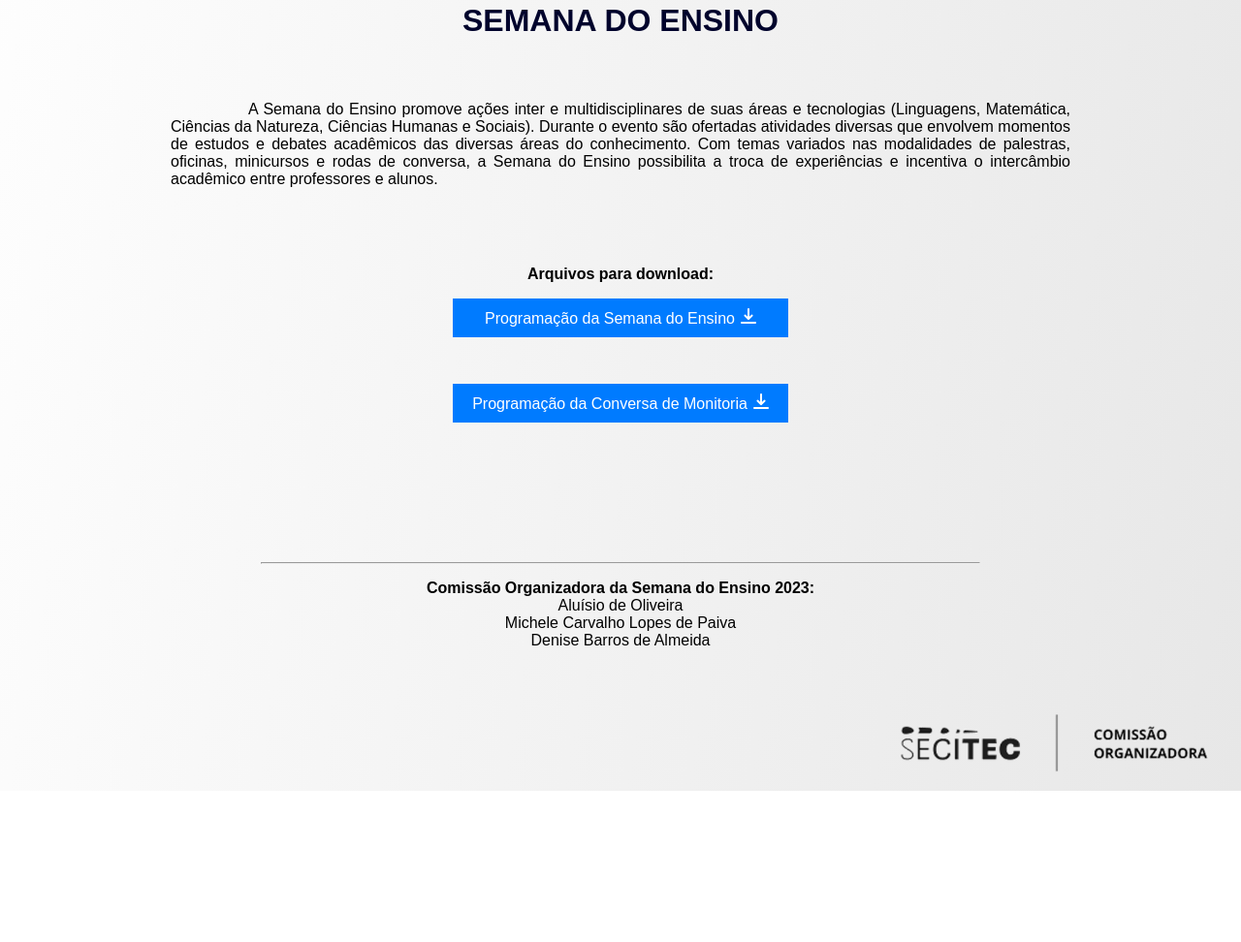
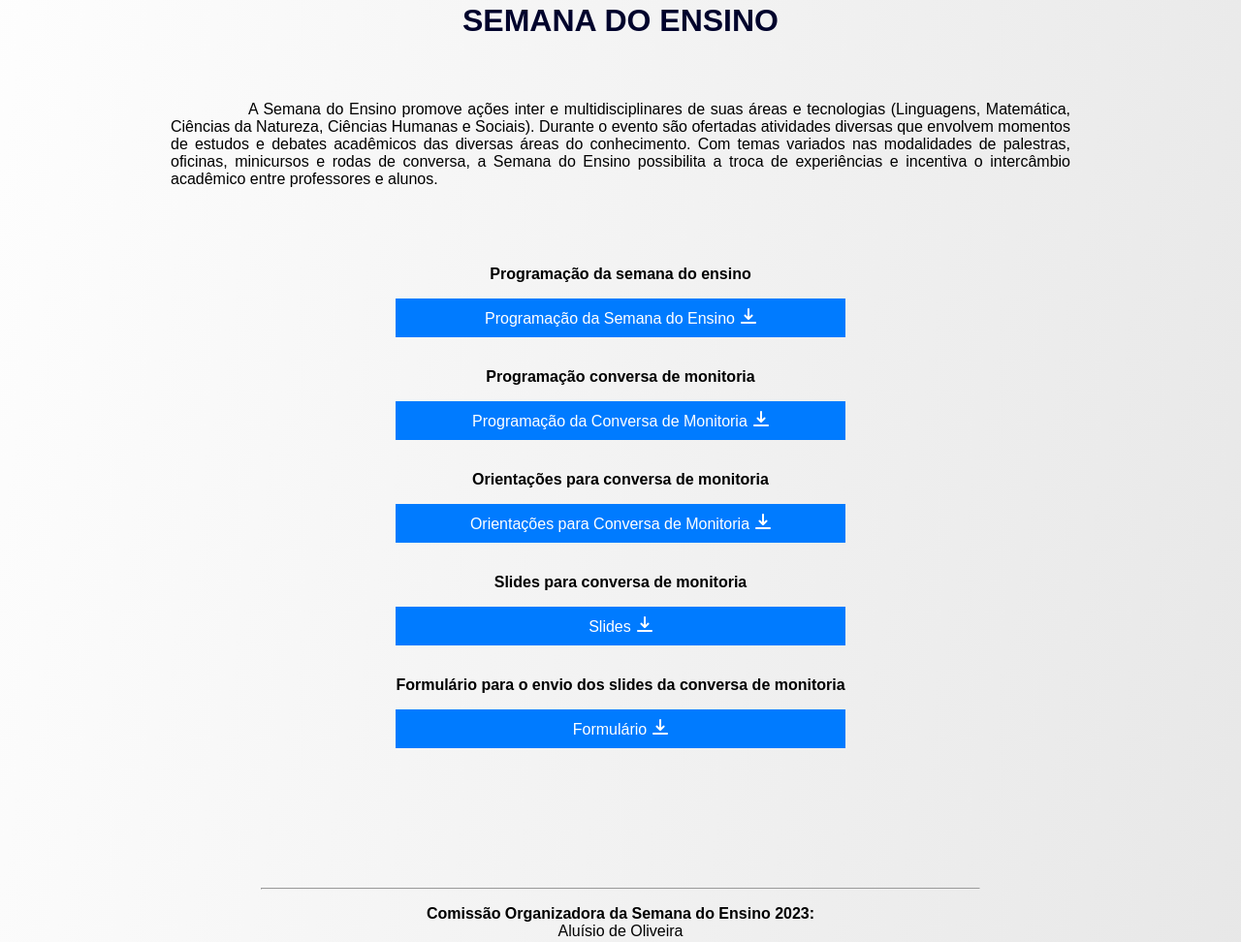
Before and after one commit to secitec-2023/ifsudestemg, a plain HTML site: page docs/pages/semana_do_ensino.html in a window 1280 px wide. Shown: the part 598-1570 px from the top of the page at 97% size. Before the commit the page ends 1414 px from the top, so only its background shows below. Drawn offline with Linux system fonts and the light colour scheme.

Commit message:
Update links from docs

```diff
--- a/docs/pages/semana_do_ensino.html
+++ b/docs/pages/semana_do_ensino.html
@@ -59,14 +59,30 @@
         </div>
         <div id="week-detail">
             <div id="download-area">
-                <h4>Arquivos para download:</h4>
                 <div>
+                    <h4>Programação da semana do ensino</h4>
                     <a href="https://docs.google.com/document/d/1GfhIkVTZdDK0NUEX-pLhgoFQVRrn1710/edit?usp=sharing&ouid=104309892923378170864&rtpof=true&sd=true">
                         <span>Programação da Semana do Ensino</span>
                         <img src="../assets/download-icon.png" alt="Download-img">
                     </a>
-                    <a href="../downloads/PROGRAMAÇÃO DA DE CONVERSA DE MONITORIA.docx.pdf" download>
+                    <h4>Programação conversa de monitoria</h4>
+                    <a href="https://docs.google.com/document/d/1sWlSn9FNc80RZjE2paFAdSv0HzD6MB9p/edit?usp=sharing&ouid=104309892923378170864&rtpof=true&sd=true">
                         <span>Programação da Conversa de Monitoria</span>
+                        <img src="../assets/download-icon.png" alt="Download-img">
+                    </a>
+                    <h4>Orientações para conversa de monitoria</h4>
+                    <a href="https://docs.google.com/document/d/1opmKHvHTCvv79_4anwGul1qc8BJjnnHa4DbsEOM9U4A/edit?usp=sharing">
+                        <span>Orientações para Conversa de Monitoria</span>
+                        <img src="../assets/download-icon.png" alt="Download-img">
+                    </a>
+                    <h4>Slides para conversa de monitoria</h4>
+                    <a href="https://docs.google.com/presentation/d/1GIe2dzOAqhGQ2L2abpn3Qs-rBU1c1uq85KKDE3kTIjw/edit?usp=sharing">
+                        <span>Slides</span>
+                        <img src="../assets/download-icon.png" alt="Download-img">
+                    </a>
+                    <h4>Formulário para o envio dos slides da conversa de monitoria</h4>
+                    <a href="https://forms.gle/R8rKqSbPw8j8Hf6T8">
+                        <span>Formulário</span>
                         <img src="../assets/download-icon.png" alt="Download-img">
                     </a>
                 </div>
```
Also changed, not shown: docs/pages/simposio_de_pesquisa.html (+1 -1 lines).
